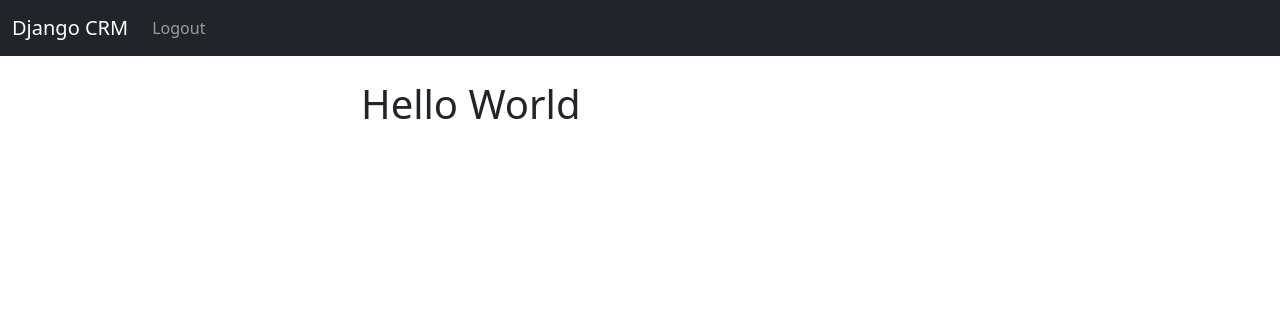
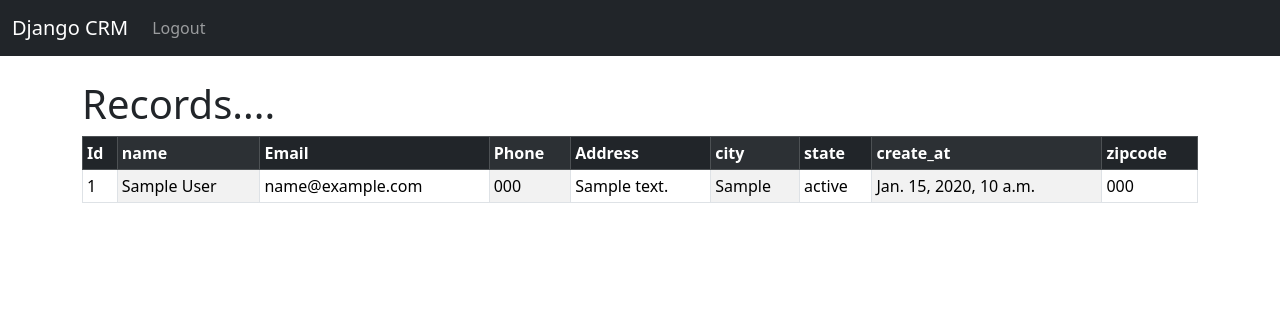
Before and after one commit to Gaojian-97/Django-CRM, a Django app: template website/templates/home.html in a window 1280 px wide. Shown: the top 316 px of the page. Run offline with Django 4.2, Linux system fonts and the light colour scheme; the template is opened without the code that fills it: values that come from a table or form of the project are taken from there, others are empty; a user stored in the database is signed in; tables that the repository leaves empty hold one stand-in row (values such as "Sample post"); parts of the project's set-up code (start-up, migrations or seed data) failed here and were passed over.

Commit message:
now,the all data can show in the homepage,but no other function such as add

```diff
--- a/website/templates/home.html
+++ b/website/templates/home.html
@@ -2,14 +2,50 @@
 
 {% block content %}
 
-<div class="col-md-6 offset-md-3">
+
     {% if user.is_authenticated %}
-	<h1>Hello World</h1>
+        <h1>Records....</h1>
+        <table class="table table-striped-columns table-hover table-bordered table-sm">
+            <thead class="table-dark">
+            <tr >
+                <th scope="col">Id</th>
+                <th scope="col">name</th>
+                <th scope="col">Email</th>
+                <th scope="col">Phone</th>
+                <th scope="col">Address</th>
+                <th scope="col">city</th>
+                <th scope="col">state</th>
+                <th scope="col">create_at</th>
+                <th scope="col">zipcode</th>
+            </tr>
+            </thead>
+            <tbody>
+            {% if records %}
+                {% for record in records %}
+                    <tr>
+                       <td> {{ record.id }}</td>
+                       <td> {{ record.first_name }}
+                        {{ record.last_name }}</td>
+                       <td> {{ record.email }}</td>
+                       <td> {{ record.phone }}</td>
+                       <td> {{ record.address }}</td>
+                       <td> {{ record.city }}</td>
+                       <td> {{ record.state }}</td>
+                        <td>{{ record.create_at }}</td>
+                        <td>{{ record.zipcode }}</td>
+                    </tr>
+                {% endfor %}
+            {% endif %}
+
+
+            </tbody>
+        </table>
+
 
     {% else %}
 
         <h1> Login</h1>
-	<br />
+        <br/>
         <form method="POST" action="{% url 'home' %}">
             {% csrf_token %}
 
@@ -20,12 +56,12 @@
             <div class="mb-3">
                 <input type="password" class="form-control" name="password" placeholder="请输入密码" required>
             </div>
-  		<br />
+            <br/>
             <button type="submit" class="btn btn-secondary">log in</button>
         </form>
 
 
-</div>
+
 
     {% endif %}
 
--- /dev/null
+++ b/website/templates/record.html
@@ -0,0 +1,5 @@
+{% extends 'base.html' %}
+{% block content %}
+
+
+{% endblock %}
--- a/website/urls.py
+++ b/website/urls.py
@@ -6,4 +6,6 @@ urlpatterns = [
     # path('login/',views.login_user,name="login"),
     path('logout/', views.logout_user, name='logout'),
     path('register/', views.register_user, name="register"),
+    path('record/<int:pk>', views.custormer_record, name="record"),
+
 ]
```
Also changed, not shown: website/views.py (+14 -1 lines). Lines whose indentation alone changed are shown as unchanged.
